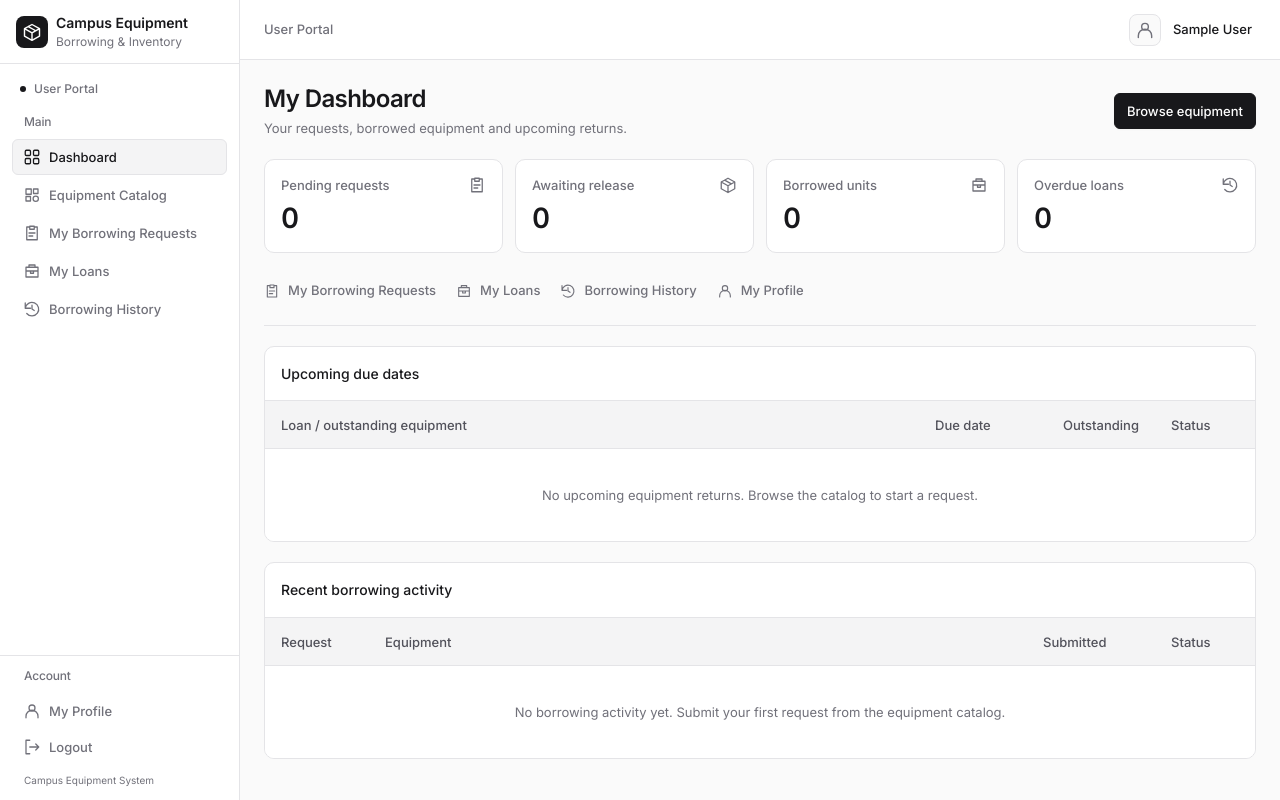
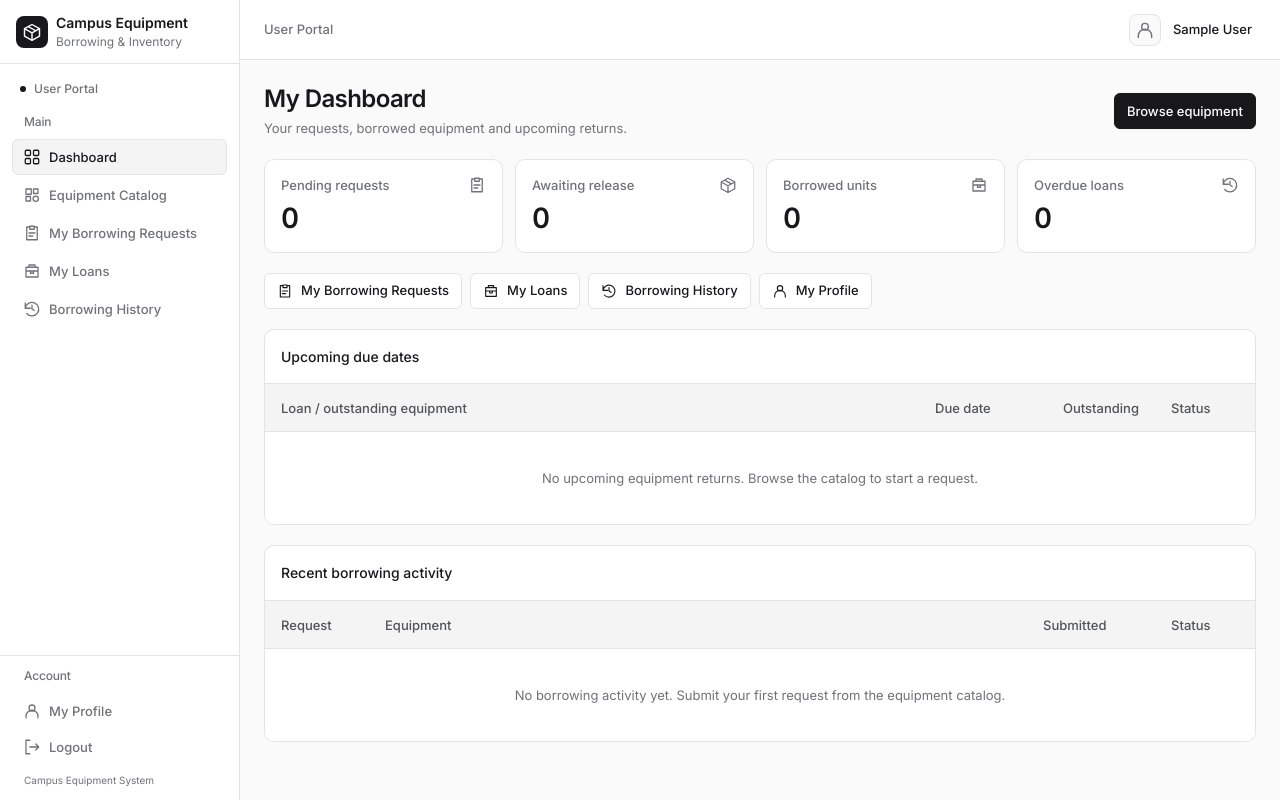
Before and after one commit to selrahcjstn/Campus-Equipment-System, a Django app: page /portal/ in a window 1280 px wide. Run offline with Django 5.2, Linux system fonts and the light colour scheme; the visitor is signed in with stand-in values (Sample User, id 1); data comes from the database, SQL or seed files in the repository; data that the repository does not hold is empty.

Commit message:
style: apply monochrome theme to user portal

```diff
--- a/static/css/dashboard.css
+++ b/static/css/dashboard.css
@@ -1,6 +1,6 @@
-.dashboard-shortcuts { display: flex; flex-wrap: wrap; gap: var(--space-2) var(--space-5); padding-bottom: var(--space-4); border-bottom: var(--border); }
-.dashboard-shortcuts a { display: inline-flex; align-items: center; gap: var(--space-2); min-height: var(--control-height); color: var(--text-secondary); text-decoration: none; font-size: var(--font-label); font-weight: var(--weight-medium); }
-.dashboard-shortcuts a:hover { color: var(--primary); text-decoration: underline; }
+.dashboard-shortcuts { display: flex; flex-wrap: wrap; gap: var(--space-2); }
+.dashboard-shortcuts a { display: inline-flex; align-items: center; gap: var(--space-2); min-height: var(--control-height); padding: var(--button-padding); border: var(--border); border-radius: var(--control-radius); background: var(--surface); color: var(--text-primary); text-decoration: none; font-size: var(--font-label); font-weight: var(--weight-medium); }
+.dashboard-shortcuts a:hover { background: var(--surface-muted); border-color: var(--border-strong); }
 .dashboard-shortcuts .icon { width: var(--space-4); height: var(--space-4); }
 .settings-fields { display: grid; grid-template-columns: repeat(3, minmax(0, 1fr)); gap: var(--space-4); }
 @media (max-width: 767px) { .settings-fields { grid-template-columns: 1fr; } }
--- a/templates/inventory/detail.html
+++ b/templates/inventory/detail.html
@@ -5,7 +5,7 @@
 {% block content %}
 <header class="page-heading"><div><span class="eyebrow">{{ equipment.category.name|default:"Uncategorized" }}</span><h1>{{ equipment.name }}</h1></div><a class="button button--secondary" href="{% url 'equipment_catalog' %}">Back to catalog</a></header>
 <section class="card section-stack inventory-detail"><h2>Equipment details</h2><p class="inventory-description">{{ equipment.description|default:"No description provided."|linebreaksbr }}</p>
-    <div>{% if equipment.available_count %}{% include "components/badge.html" with label="Available" variant="success" %}{% else %}{% include "components/badge.html" with label="Unavailable" variant="inactive" %}{% endif %}<p>{{ equipment.available_count }} available physical unit{{ equipment.available_count|pluralize }}</p></div>
+    <div class="inventory-stock">{% if equipment.available_count %}{% include "components/badge.html" with label="Available" variant="success" %}{% else %}{% include "components/badge.html" with label="Unavailable" variant="inactive" %}{% endif %}<p>{{ equipment.available_count }} available physical unit{{ equipment.available_count|pluralize }}</p></div>
     {% if equipment.available_count %}<div><a class="button button--primary" href="{% url 'new_borrowing_request' %}?equipment={{ equipment.pk }}">Request this equipment</a></div><p class="caption">Availability is checked again when your request is submitted and approved.</p>{% else %}<p class="text-secondary">This equipment is currently unavailable for borrowing. Please check the catalog again later.</p>{% endif %}
 </section>
 {% endblock %}
```
Also changed, not shown: static/css/inventory.css (+3 -4 lines).
